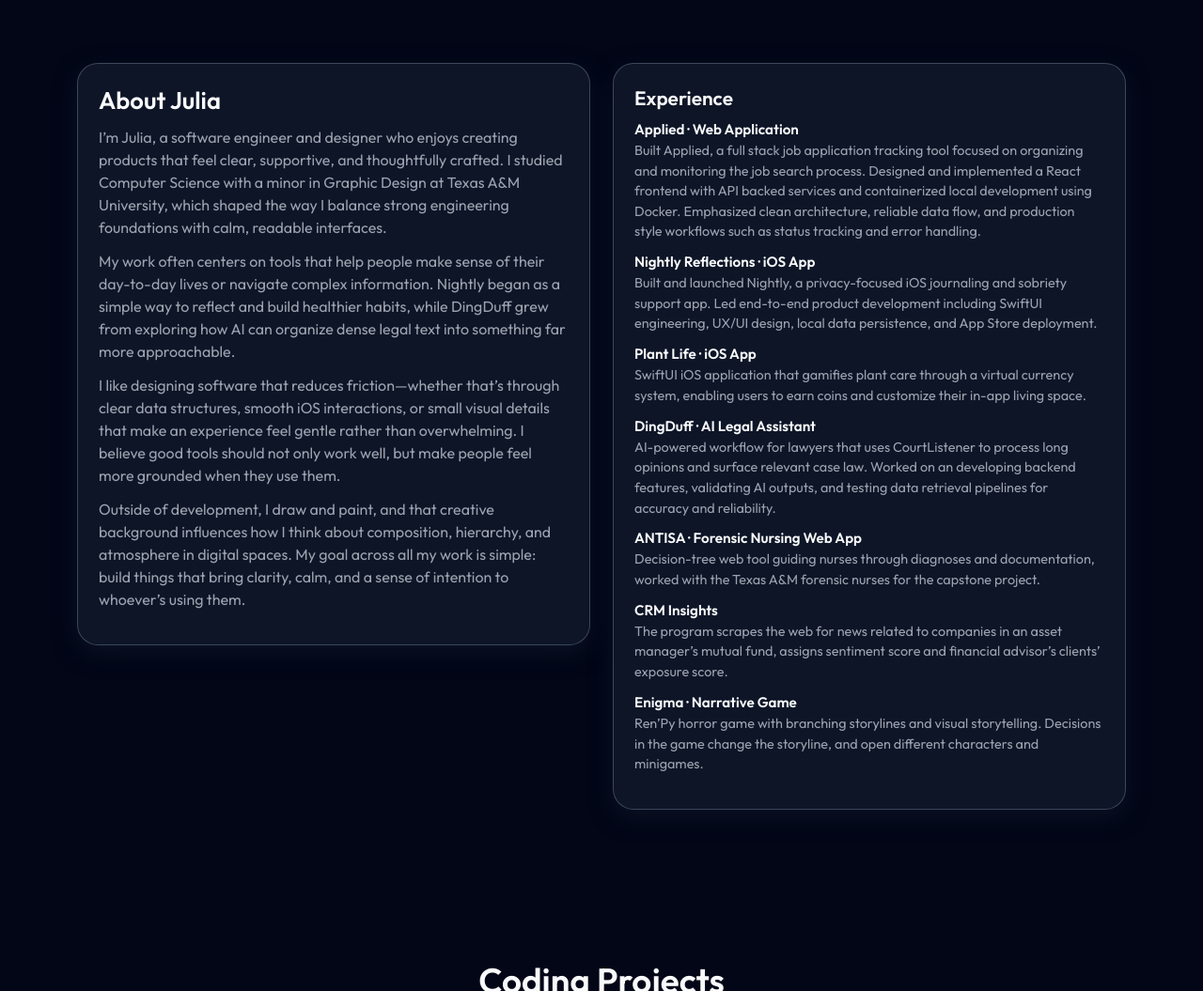
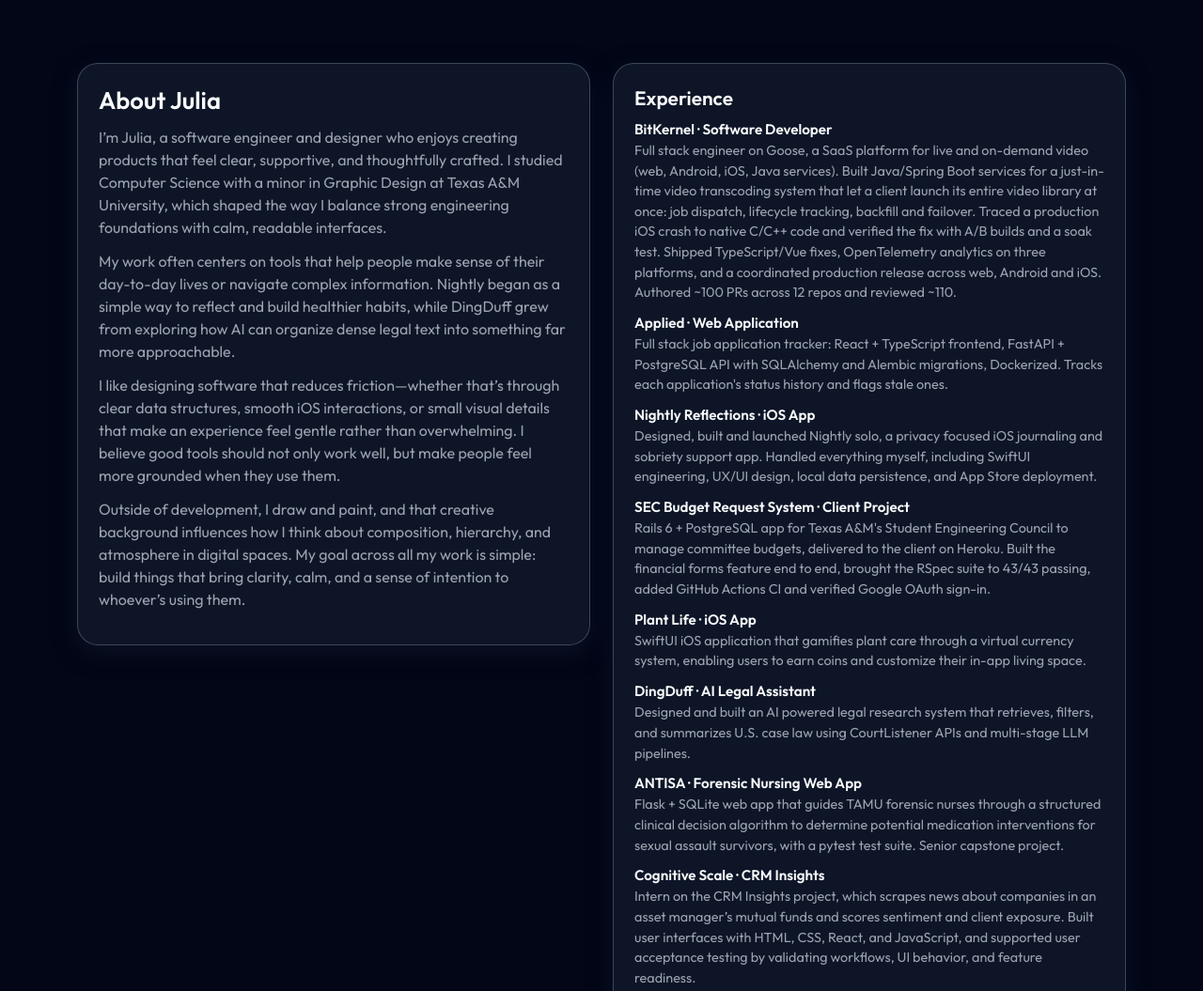
Before and after one commit to juliateleki/portfolio, a plain HTML site: page index.html in a window 1280 px wide. Shown: the part 860-1915 px from the top of the page at 94% size. Drawn offline with Linux system fonts and the light colour scheme; a script that the page names is missing.

Commit message:
Update resume and experience descriptions

```diff
--- a/index.html
+++ b/index.html
@@ -116,7 +116,7 @@
                 <i class="bi-moon-stars-fill" id="themeToggleIcon"></i>
               </button>
               <a
-                href="JuliaTelekiResumeJanuary.pdf"
+                href="JuliaTelekiResume.pdf"
                 class="btn pill-btn-primary d-none d-lg-inline-flex"
               >
                 Download Resume
@@ -266,24 +266,47 @@
                 <h3>Experience</h3>
                 <ul class="experience-list">
                   <li>
+                    <h6>BitKernel · Software Developer</h6>
+                    <p>
+                      Full stack engineer on Goose, a SaaS platform for live and
+                      on-demand video (web, Android, iOS, Java services). Built
+                      Java/Spring Boot services for a just-in-time video
+                      transcoding system that let a client launch its entire
+                      video library at once: job dispatch, lifecycle tracking,
+                      backfill and failover. Traced a production iOS crash to
+                      native C/C++ code and verified the fix with A/B builds and
+                      a soak test. Shipped TypeScript/Vue fixes, OpenTelemetry
+                      analytics on three platforms, and a coordinated production
+                      release across web, Android and iOS. Authored ~100 PRs
+                      across 12 repos and reviewed ~110.
+                    </p>
+                  </li>
+                  <li>
                     <h6>Applied · Web Application</h6>
                     <p>
-                      Built Applied, a full stack job application tracking tool
-                      focused on organizing and monitoring the job search
-                      process. Designed and implemented a React frontend with
-                      API backed services and containerized local development
-                      using Docker. Emphasized clean architecture, reliable data
-                      flow, and production style workflows such as status
-                      tracking and error handling.
+                      Full stack job application tracker: React + TypeScript
+                      frontend, FastAPI + PostgreSQL API with SQLAlchemy and
+                      Alembic migrations, Dockerized. Tracks each application's
+                      status history and flags stale ones.
                     </p>
                   </li>
                   <li>
                     <h6>Nightly Reflections · iOS App</h6>
                     <p>
-                      Built and launched Nightly, a privacy-focused iOS
-                      journaling and sobriety support app. Led end-to-end
-                      product development including SwiftUI engineering, UX/UI
+                      Designed, built and launched Nightly solo, a privacy
+                      focused iOS journaling and sobriety support app. Handled
+                      everything myself, including SwiftUI engineering, UX/UI
                       design, local data persistence, and App Store deployment.
+                    </p>
+                  </li>
+                  <li>
+                    <h6>SEC Budget Request System · Client Project</h6>
+                    <p>
+                      Rails 6 + PostgreSQL app for Texas A&amp;M's Student
+                      Engineering Council to manage committee budgets, delivered
+                      to the client on Heroku. Built the financial forms feature
+                      end to end, brought the RSpec suite to 43/43 passing, added
+                      GitHub Actions CI and verified Google OAuth sign-in.
                     </p>
                   </li>
                   <li>
@@ -297,27 +320,30 @@
                   <li>
                     <h6>DingDuff · AI Legal Assistant</h6>
                     <p>
-                      AI-powered workflow for lawyers that uses CourtListener to
-                      process long opinions and surface relevant case law.
-                      Worked on an developing backend features, validating AI
-                      outputs, and testing data retrieval pipelines for accuracy
-                      and reliability.
+                      Designed and built an AI powered legal research system
+                      that retrieves, filters, and summarizes U.S. case law
+                      using CourtListener APIs and multi-stage LLM pipelines.
                     </p>
                   </li>
                   <li>
                     <h6>ANTISA · Forensic Nursing Web App</h6>
                     <p>
-                      Decision-tree web tool guiding nurses through diagnoses
-                      and documentation, worked with the Texas A&M forensic
-                      nurses for the capstone project.
+                      Flask + SQLite web app that guides TAMU forensic nurses
+                      through a structured clinical decision algorithm to
+                      determine potential medication interventions for sexual
+                      assault survivors, with a pytest test suite. Senior
+                      capstone project.
                     </p>
                   </li>
                   <li>
-                    <h6>CRM Insights</h6>
+                    <h6>Cognitive Scale · CRM Insights</h6>
                     <p>
-                      The program scrapes the web for news related to companies
-                      in an asset manager’s mutual fund, assigns sentiment score
-                      and financial advisor’s clients’ exposure score.
+                      Intern on the CRM Insights project, which scrapes news
+                      about companies in an asset manager’s mutual funds and
+                      scores sentiment and client exposure. Built user
+                      interfaces with HTML, CSS, React, and JavaScript, and
+                      supported user acceptance testing by validating
+                      workflows, UI behavior, and feature readiness.
                     </p>
                   </li>
                   <li>
```
Also changed, not shown: 2 other files.
